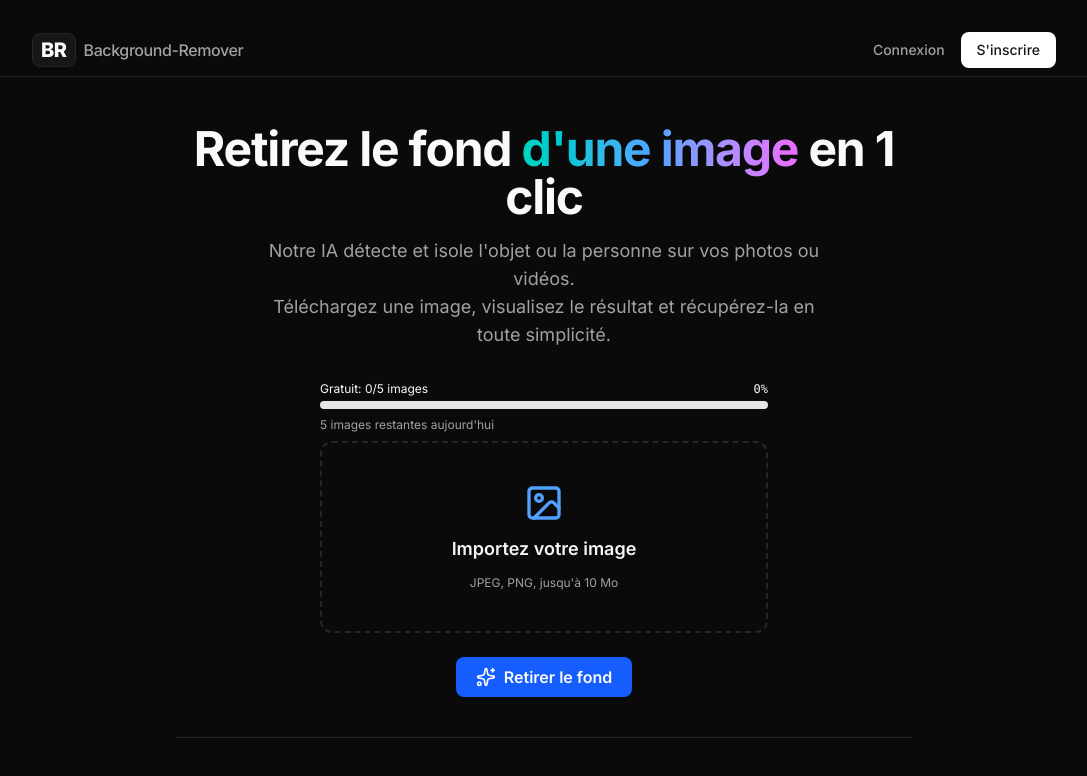
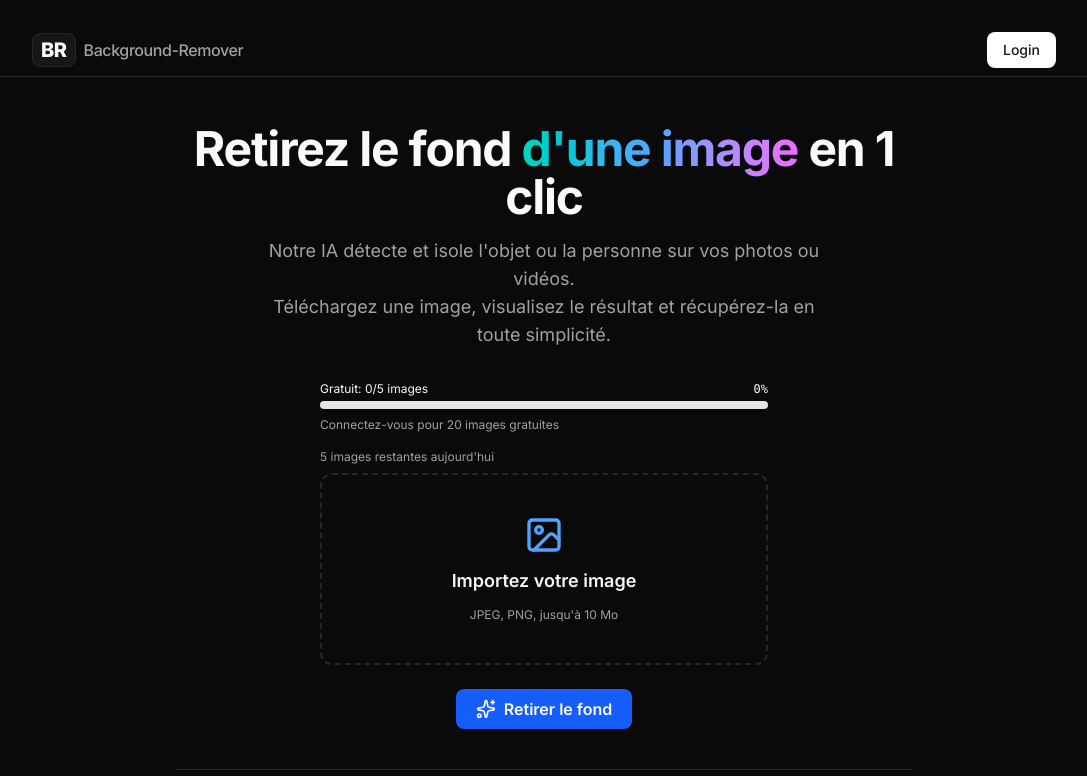
Before and after one commit to lucaszub/background-remover, a Next.js app in the folder front/: page / in a window 1280 px wide. Shown: the top 776 px of the page, without its empty margins (96-1183 px from the left). Built offline with nearby package versions, Linux system fonts and the light colour scheme; no server answers; grey boxes are pictures that could not be loaded.

Commit message:
refactor: Standardize quotes and improve spacing in authentication components; enhance quota display messaging

```diff
--- a/front/components/DesktopAuth.tsx
+++ b/front/components/DesktopAuth.tsx
@@ -1,66 +1,87 @@
-'use client'
+"use client";
 
-import { useSession, signIn, signOut } from 'next-auth/react'
-import Link from 'next/link'
+import { useSession, signIn, signOut } from "next-auth/react";
+import { useState } from "react";
 
 export default function DesktopAuth() {
-  const { data: session, status } = useSession()
+  const { data: session, status } = useSession();
+  const [showDropdown, setShowDropdown] = useState(false);
 
   const handleSignIn = () => {
-    signIn('google', { callbackUrl: '/' })
-  }
+    signIn("google", { callbackUrl: "/" });
+  };
 
   const handleSignOut = () => {
-    signOut({ callbackUrl: '/' })
-  }
+    signOut({ callbackUrl: "/" });
+    setShowDropdown(false);
+  };
 
-  if (status === 'loading') {
+  if (status === "loading") {
     return (
       <div className="hidden md:flex items-center">
         <div className="animate-spin rounded-full h-5 w-5 border-b-2 border-white"></div>
       </div>
-    )
+    );
   }
 
   if (session) {
     return (
-      <div className="hidden md:flex items-center gap-4">
-        <div className="flex items-center gap-2">
-          {session.user?.image && (
+      <div className="hidden md:flex items-center relative">
+        <button
+          onClick={() => setShowDropdown(!showDropdown)}
+          className="flex items-center gap-2 hover:opacity-80 transition-opacity"
+        >
+          {session.user?.image ? (
             <img
               src={session.user.image}
               alt="Avatar"
-              className="w-8 h-8 rounded-full"
+              className="w-8 h-8 rounded-full border border-neutral-600"
             />
+          ) : (
+            <div className="w-8 h-8 rounded-full bg-neutral-600 flex items-center justify-center">
+              <span className="text-neutral-200 text-sm font-medium">
+                {session.user?.name?.charAt(0) || "U"}
+              </span>
+            </div>
           )}
-          <span className="text-neutral-300 text-sm font-medium">
+        </button>
+
+        {showDropdown && (
+          <>
+            <div
+              className="fixed inset-0 z-10"
+              onClick={() => setShowDropdown(false)}
+            />
+            <div className="absolute right-0 top-10 bg-neutral-800 border border-neutral-700 rounded-lg shadow-lg py-2 w-48 z-20">
+              <div className="px-4 py-2 border-b border-neutral-700">
+                <p className="text-neutral-200 text-sm font-medium truncate">
                   {session.user?.name}
-          </span>
+                </p>
+                <p className="text-neutral-400 text-xs truncate">
+                  {session.user?.email}
+                </p>
               </div>
               <button
                 onClick={handleSignOut}
-          className="text-neutral-400 hover:text-neutral-200 transition-colors text-sm font-medium"
+                className="w-full text-left px-4 py-2 text-neutral-300 hover:bg-neutral-700 text-sm"
               >
                 Déconnexion
               </button>
             </div>
-    )
+          </>
+        )}
+      </div>
+    );
   }
 
   return (
-    <div className="hidden md:flex items-center gap-4">
-      <Link
-        href="/auth/signin"
-        className="text-neutral-400 hover:text-neutral-200 transition-colors text-sm font-medium"
-      >
-        Connexion
-      </Link>
+    <div className="hidden md:flex items-center">
       <button
         onClick={handleSignIn}
-        className="bg-white text-neutral-900 hover:bg-neutral-200 transition-colors text-sm font-medium px-4 py-2 rounded-lg"
+        className="bg-white cursor-pointer text-neutral-900 hover:bg-neutral-200 transition-colors text-sm font-medium px-4 py-2 rounded-lg"
       >
-  S&apos;inscrire
+        Login
       </button>
     </div>
-  )
+  );
 }
--- a/front/components/MobileMenu.tsx
+++ b/front/components/MobileMenu.tsx
@@ -1,26 +1,25 @@
-'use client'
+"use client";
 
-import { useState } from 'react'
-import { useSession, signIn, signOut } from 'next-auth/react'
-import Link from 'next/link'
+import { useState } from "react";
+import { useSession, signIn, signOut } from "next-auth/react";
 
 export default function MobileMenu() {
-  const [isOpen, setIsOpen] = useState(false)
-  const { data: session, status } = useSession()
+  const [isOpen, setIsOpen] = useState(false);
+  const { data: session, status } = useSession();
 
   const toggleMenu = () => {
-    setIsOpen(!isOpen)
-  }
+    setIsOpen(!isOpen);
+  };
 
   const handleSignIn = () => {
-    signIn('google', { callbackUrl: '/' })
-    setIsOpen(false)
-  }
+    signIn("google", { callbackUrl: "/" });
+    setIsOpen(false);
+  };
 
   const handleSignOut = () => {
-    signOut({ callbackUrl: '/' })
-    setIsOpen(false)
-  }
+    signOut({ callbackUrl: "/" });
+    setIsOpen(false);
+  };
 
   return (
     <>
@@ -42,7 +41,7 @@ export default function MobileMenu() {
         />
         <span
           className={`w-6 h-0.5 bg-neutral-400 transition-all duration-300 ${
-            isOpen ? '-rotate-45 -translate-y-2' : ''
+            isOpen ? "-rotate-45 -translate-y-2" : ""
           }`}
         />
       </button>
@@ -50,7 +49,7 @@ export default function MobileMenu() {
       {/* Mobile Menu Overlay */}
       <div
         className={`md:hidden fixed inset-0 bg-black bg-opacity-50 z-40 transition-opacity duration-300 ${
-          isOpen ? 'opacity-100 visible' : 'opacity-0 invisible'
+          isOpen ? "opacity-100 visible" : "opacity-0 invisible"
         }`}
         onClick={toggleMenu}
       />
@@ -58,7 +57,7 @@ export default function MobileMenu() {
       {/* Mobile Menu Panel */}
       <div
         className={`md:hidden fixed top-0 right-0 h-full w-64 bg-neutral-900 border-l border-neutral-800 z-50 transform transition-transform duration-300 ${
-          isOpen ? 'translate-x-0' : 'translate-x-full'
+          isOpen ? "translate-x-0" : "translate-x-full"
         }`}
       >
         <nav className="flex flex-col pt-20 px-6 space-y-6">
@@ -84,19 +83,25 @@ export default function MobileMenu() {
             Contact
           </a>
           <div className="border-t border-neutral-800 pt-6 mt-6">
-            {status === 'loading' ? (
+            {status === "loading" ? (
               <div className="flex items-center justify-center py-4">
                 <div className="animate-spin rounded-full h-6 w-6 border-b-2 border-white"></div>
               </div>
             ) : session ? (
               <div className="space-y-4">
                 <div className="flex items-center gap-3 py-2">
-                  {session.user?.image && (
+                  {session.user?.image ? (
                     <img
                       src={session.user.image}
                       alt="Avatar"
-                      className="w-8 h-8 rounded-full"
+                      className="w-10 h-10 rounded-full border border-neutral-600"
                     />
+                  ) : (
+                    <div className="w-10 h-10 rounded-full bg-neutral-600 flex items-center justify-center">
+                      <span className="text-neutral-200 font-medium">
+                        {session.user?.name?.charAt(0) || "U"}
+                      </span>
+                    </div>
                   )}
                   <div>
                     <p className="text-neutral-200 font-medium text-sm">
@@ -111,23 +116,16 @@ export default function MobileMenu() {
                   onClick={handleSignOut}
                   className="w-full text-left text-neutral-400 hover:text-neutral-200 transition-colors text-base font-medium py-2"
                 >
-                  Se déconnecter
+                  Déconnexion
                 </button>
               </div>
             ) : (
               <div className="space-y-3">
-                <Link
-                  href="/auth/signin"
-                  className="text-neutral-200 hover:text-white transition-colors text-base font-medium py-2 block"
-                  onClick={toggleMenu}
-                >
-                  Connexion
-                </Link>
                 <button
                   onClick={handleSignIn}
-                  className="bg-white text-neutral-900 hover:bg-neutral-200 transition-colors text-base font-medium py-2 px-4 rounded-lg w-full"
+                  className="bg-white text-neutral-900 hover:bg-neutral-200 transition-colors text-base font-medium py-3 px-4 rounded-lg w-full"
                 >
-                  S&apos;inscrire avec Google
+                  Login
                 </button>
               </div>
             )}
@@ -135,5 +133,5 @@ export default function MobileMenu() {
         </nav>
       </div>
     </>
-  )
+  );
 }
--- a/front/components/QuotaDisplay.tsx
+++ b/front/components/QuotaDisplay.tsx
@@ -17,7 +17,7 @@ export const QuotaDisplay: React.FC<QuotaDisplayProps> = ({
   else if (percent >= 50) color = "bg-orange-400";
 
   return (
-    <div className="w-full mb-2">
+    <div className="w-full mb-4">
       <div className="flex items-center justify-between text-xs mb-1">
         <span>
           {isAuthenticated ? "Premium" : "Gratuit"}: {usage}/{limit} images
@@ -30,6 +30,18 @@ export const QuotaDisplay: React.FC<QuotaDisplayProps> = ({
           style={{ width: `${percent}%` }}
         />
       </div>
+
+      <div className="mt-2">
+        {!isAuthenticated ? (
+          <p className="text-xs text-neutral-400">
+            Connectez-vous pour 20 images gratuites
+          </p>
+        ) : (
+          <p className="text-xs text-neutral-400">
+            Contactez-moi pour plus de fonctionnalités
+          </p>
+        )}
+      </div>
     </div>
   );
 };
```
Also changed, not shown: front/app/auth/signin/page.tsx (+24 -26 lines). Lines whose indentation alone changed are shown as unchanged.
